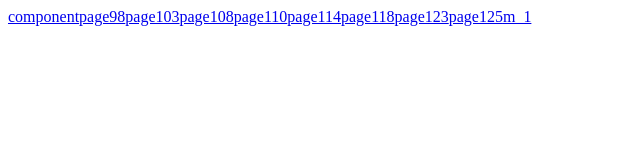
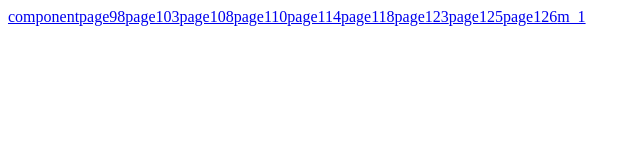
Before and after one commit to junlee-lim/vue-project, a Vue app: page / in a window 1280 px wide. Shown: the top 160 px of the page, without its empty margins (0-640 px from the left). Built offline with nearby package versions, Linux system fonts and the light colour scheme.

Commit message:
오후 12.30

```diff
--- a/package.json
+++ b/package.json
@@ -12,6 +12,7 @@
     "preview": "vite preview"
   },
   "dependencies": {
+    "axios": "^1.13.2",
     "pinia": "^3.0.4",
     "vue": "^3.5.26",
     "vue-router": "^4.6.4"
--- a/src/App.vue
+++ b/src/App.vue
@@ -1,18 +1,11 @@
 <script setup>
-const routerList = ["component", 'page98', 'page103', 'page108', 'page110', 'page114', 'page118', 'page123', 'page125',
-                    'm_1'];
+import { globalState } from './globalState';
 </script>
 
 <template>
   <div>
     <nav>
-      <!-- <router-link to="/component">컴포넌트</router-link>
-      <router-link to="/page98">page98</router-link>
-      <router-link to="/page103">page103</router-link>
-      <router-link to="/page108">page108</router-link>
-      <router-link to="/page110">page110</router-link>
-      <router-link to="/m_1">Mission01</router-link> -->
-      <router-link v-for="item in routerList" :to="`/${item}`">{{ item }}</router-link>
+      <router-link v-for="item in globalState" :to="`/${item}`">{{ item }}</router-link>
     </nav>
     <main>
       <router-view></router-view>
--- /dev/null
+++ b/src/globalState.js
@@ -0,0 +1,4 @@
+export const globalState = [
+    "component", 'page98', 'page103', 'page108', 'page110', 'page114', 'page118', 'page123', 'page125',
+    'page126', 'm_1'
+]
--- a/src/router/index.js
+++ b/src/router/index.js
@@ -1,49 +1,17 @@
 import { createRouter, createWebHistory } from 'vue-router'
+import { globalState } from '@/globalState';
 
 const router = createRouter({
   history: createWebHistory(import.meta.env.BASE_URL),
-  routes: [
-    {
-      path: '/component',
-      component: () => import('@/views/Components.vue')
-    },
-    {
-      path: '/page98',
-      component: () => import('@/views/page98.vue')
-    },
-    {
-      path: '/page103',
-      component: () => import('@/views/page103.vue')
-    },
-    {
-      path: '/m_1',
-      component: () => import('@/views/mission/m_1.vue')
-    },
-    {
-      path: '/page108',
-      component: () => import('@/views/page108.vue')
-    },
-    {
-      path: '/page110',
-      component: () => import('@/views/page110.vue')
-    },
-    {
-      path: '/page114',
-      component: () => import('@/views/page114.vue')
-    },
-    {
-      path: '/page118',
-      component: () => import('@/views/page118.vue')
-    },
-    {
-      path: '/page123',
-      component: () => import('@/views/page123.vue')
-    },
-    {
-      path: '/page125',
-      component: () => import('@/views/page125.vue')
+  routes:globalState.map(item => {
+    const filePath = `../views${item.startsWith('m') ? '/mission' : ''}/${item}.vue`
+    console.log(filePath);
+    return{
+      path: `/${item}`,
+      component: () => import(filePath)
     }
-  ],
+  })
+
 })
 
 export default router
--- a/src/views/page125.vue
+++ b/src/views/page125.vue
@@ -7,11 +7,24 @@ const state = reactive({
         pw:''
     }
 });
-const login = () => alert(`${state.form.id}님 환영`)
+const login = () => {
+    if(state.form.id && state.form.pw){
+        alert(`${state.form.id}님 환영`)
+        return;
+    }
+    alert(`아이디, 패스워드를 작성해 주세요.`)
+
+    // if(state.form.id === 0 || !state.form.pw){
+    //     alert(`아이디, 패스워드를 작성해 주세요.`)
+    //     return;
+    // }
+    // alert(`${state.form.id}님 환영`)
+}
 </script>
 
 <template>
 <h3>page125</h3>
+<!--prevent: 원래 submit에서 하는 작업을 막음-->
 <form @submit.prevent="login">
     <input type="text" placeholder="id" v-model="state.form.id">
     <input type="password" placeholder="pw" v-model="state.form.pw">
```
Also changed, not shown: src/views/page126.vue (added, +22 -0 lines), 1 other file (tests, documents, lock files or other folders).
